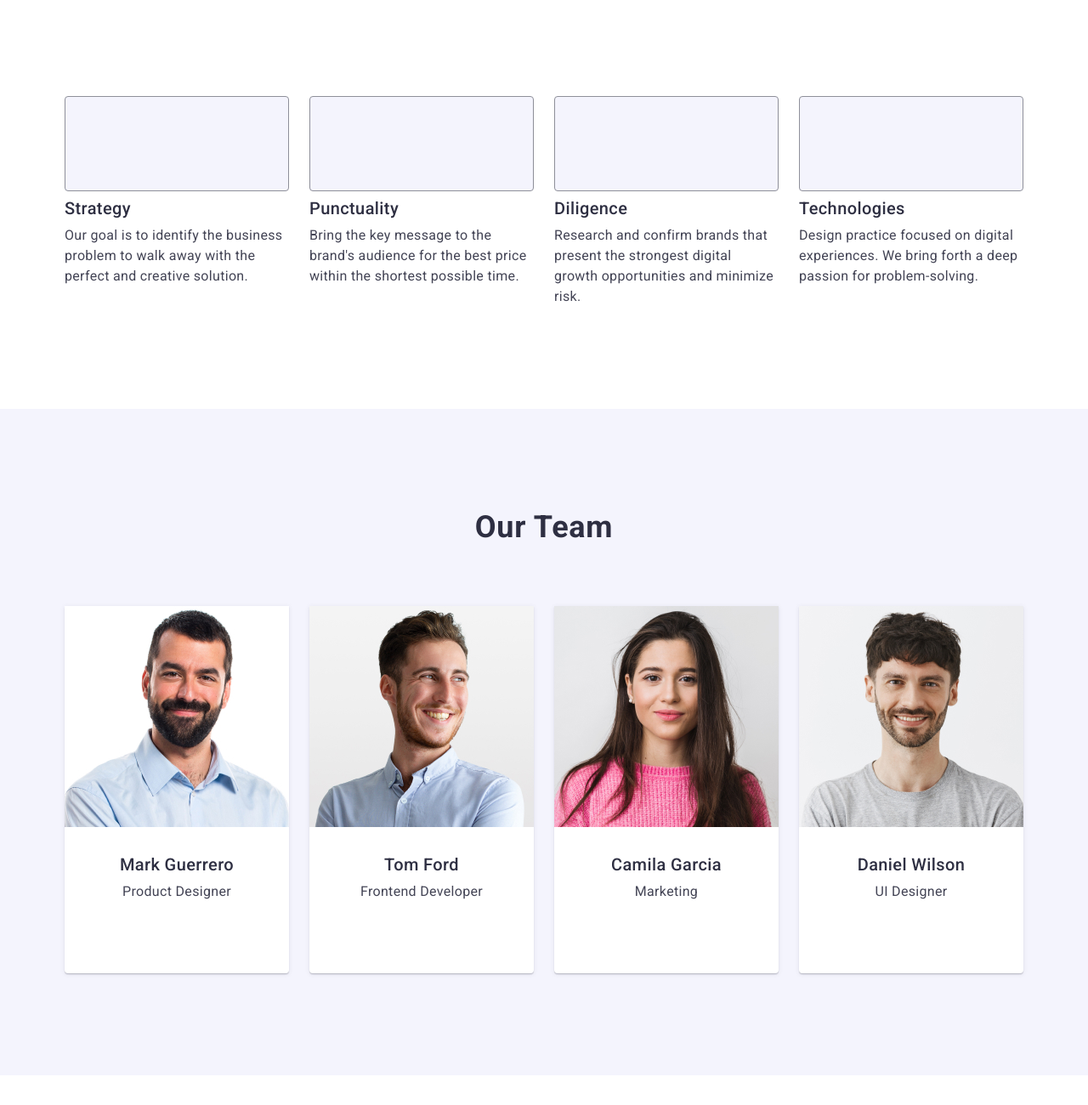
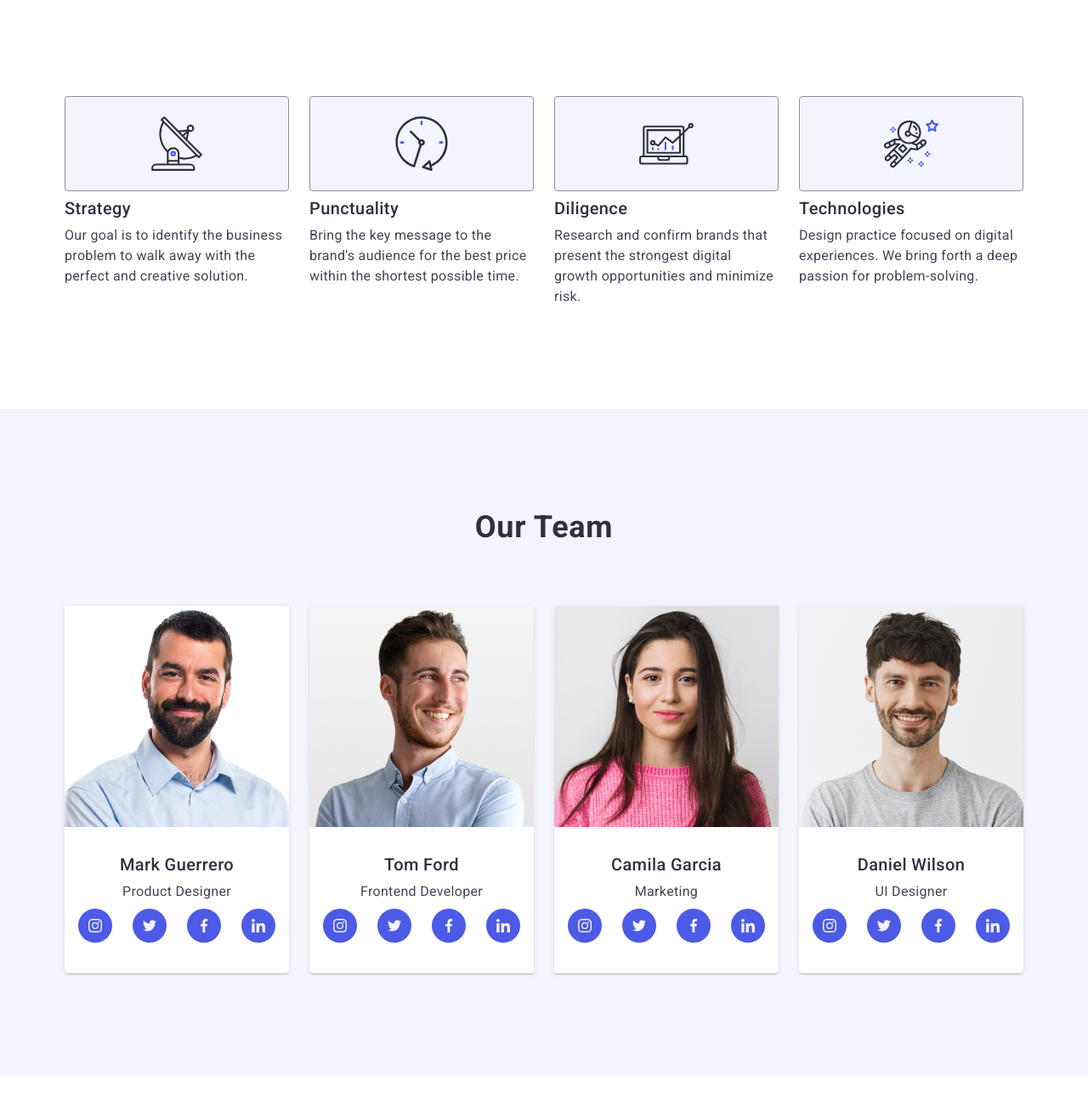
Before and after one commit to Milana-Ro/goit-markup-hw-04, a plain HTML site: page index.html in a window 1280 px wide. Shown: the part 680-1980 px from the top of the page at 85% size. Drawn offline with nearby package versions, Linux system fonts and the light colour scheme; the site is published under a folder, as on GitHub Pages, so addresses that start at the root find nothing.

Commit message:
minor bug fix

```diff
--- a/index.html
+++ b/index.html
@@ -75,7 +75,7 @@
             <li class="list-item">
               <div class="icon-box">
                 <svg class="icon" height="64" width="64">
-                  <use href="/images/icons.svg#icon-antenna-icon"></use>
+                  <use href="./images/icons.svg#icon-antenna-icon"></use>
                 </svg>
               </div>
               <h3 class="list-title">Strategy</h3>
@@ -88,7 +88,7 @@
             <li class="list-item">
               <div class="icon-box">
                 <svg class="icon" height="64" width="64">
-                  <use href="/images/icons.svg#icon-clock-icon"></use>
+                  <use href="./images/icons.svg#icon-clock-icon"></use>
                 </svg>
               </div>
               <h3 class="list-title">Punctuality</h3>
@@ -101,7 +101,7 @@
             <li class="list-item">
               <div class="icon-box">
                 <svg class="icon" height="64" width="64">
-                  <use href="/images/icons.svg#icon-diagram-icon"></use>
+                  <use href="./images/icons.svg#icon-diagram-icon"></use>
                 </svg>
               </div>
               <h3 class="list-title">Diligence</h3>
@@ -114,7 +114,7 @@
             <li class="list-item">
               <div class="icon-box">
                 <svg class="icon" height="64" width="64">
-                  <use href="/images/icons.svg#icon-astronaut-icon"></use>
+                  <use href="./images/icons.svg#icon-astronaut-icon"></use>
                 </svg>
               </div>
               <h3 class="list-title">Technologies</h3>
@@ -150,7 +150,7 @@
                   aria-label="Instagram site"
                 >
                   <svg class="icon" height="40" width="40">
-                    <use href="/images/icons.svg#icon-instagram-icon"></use>
+                    <use href="./images/icons.svg#icon-instagram-icon"></use>
                   </svg>
                 </a>
                 <a
@@ -160,7 +160,7 @@
                   aria-label="Twitter site"
                 >
                   <svg class="icon" height="40" width="40">
-                    <use href="/images/icons.svg#icon-twitter-icon"></use>
+                    <use href="./images/icons.svg#icon-twitter-icon"></use>
                   </svg>
                 </a>
                 <a
@@ -170,7 +170,7 @@
                   aria-label="Facebook site"
                 >
                   <svg class="icon" height="40" width="40">
-                    <use href="/images/icons.svg#icon-facebook-icon"></use>
+                    <use href="./images/icons.svg#icon-facebook-icon"></use>
                   </svg>
                 </a>
                 <a
@@ -180,7 +180,7 @@
                   aria-label="Linkedin site"
                 >
                   <svg class="icon" height="40" width="40">
-                    <use href="/images/icons.svg#icon-linkedin-icon"></use>
+                    <use href="./images/icons.svg#icon-linkedin-icon"></use>
                   </svg>
                 </a>
               </div>
@@ -205,7 +205,7 @@
                   aria-label="Instagram site"
                 >
                   <svg class="icon" height="40" width="40">
-                    <use href="/images/icons.svg#icon-instagram-icon"></use>
+                    <use href="./images/icons.svg#icon-instagram-icon"></use>
                   </svg>
                 </a>
                 <a
@@ -215,7 +215,7 @@
                   aria-label="Twitter site"
                 >
                   <svg class="icon" height="40" width="40">
-                    <use href="/images/icons.svg#icon-twitter-icon"></use>
+                    <use href="./images/icons.svg#icon-twitter-icon"></use>
                   </svg>
                 </a>
                 <a
@@ -225,7 +225,7 @@
                   aria-label="Facebook site"
                 >
                   <svg class="icon" height="40" width="40">
-                    <use href="/images/icons.svg#icon-facebook-icon"></use>
+                    <use href="./images/icons.svg#icon-facebook-icon"></use>
                   </svg>
                 </a>
                 <a
@@ -235,7 +235,7 @@
                   aria-label="Linkedin site"
                 >
                   <svg class="icon" height="40" width="40">
-                    <use href="/images/icons.svg#icon-linkedin-icon"></use>
+                    <use href="./images/icons.svg#icon-linkedin-icon"></use>
                   </svg>
                 </a>
               </div>
@@ -260,7 +260,7 @@
                   aria-label="Instagram site"
                 >
                   <svg class="icon" height="40" width="40">
-                    <use href="/images/icons.svg#icon-instagram-icon"></use>
+                    <use href="./images/icons.svg#icon-instagram-icon"></use>
                   </svg>
                 </a>
                 <a
@@ -270,7 +270,7 @@
                   aria-label="Twitter site"
                 >
                   <svg class="icon" height="40" width="40">
-                    <use href="/images/icons.svg#icon-twitter-icon"></use>
+                    <use href="./images/icons.svg#icon-twitter-icon"></use>
                   </svg>
                 </a>
                 <a
@@ -280,7 +280,7 @@
                   aria-label="Facebook site"
                 >
                   <svg class="icon" height="40" width="40">
-                    <use href="/images/icons.svg#icon-facebook-icon"></use>
+                    <use href="./images/icons.svg#icon-facebook-icon"></use>
                   </svg>
                 </a>
                 <a
@@ -290,7 +290,7 @@
                   aria-label="Linkedin site"
                 >
                   <svg class="icon" height="40" width="40">
-                    <use href="/images/icons.svg#icon-linkedin-icon"></use>
+                    <use href="./images/icons.svg#icon-linkedin-icon"></use>
                   </svg>
                 </a>
               </div>
@@ -315,7 +315,7 @@
                   aria-label="Instagram site"
                 >
                   <svg class="icon" height="40" width="40">
-                    <use href="/images/icons.svg#icon-instagram-icon"></use>
+                    <use href="./images/icons.svg#icon-instagram-icon"></use>
                   </svg>
                 </a>
                 <a
@@ -325,7 +325,7 @@
                   aria-label="Twitter site"
                 >
                   <svg class="icon" height="40" width="40">
-                    <use href="/images/icons.svg#icon-twitter-icon"></use>
+                    <use href="./images/icons.svg#icon-twitter-icon"></use>
                   </svg>
                 </a>
                 <a
@@ -335,7 +335,7 @@
                   aria-label="Facebook site"
                 >
                   <svg class="icon" height="40" width="40">
-                    <use href="/images/icons.svg#icon-facebook-icon"></use>
+                    <use href="./images/icons.svg#icon-facebook-icon"></use>
                   </svg>
                 </a>
                 <a
@@ -345,7 +345,7 @@
                   aria-label="Linkedin site"
                 >
                   <svg class="icon" height="40" width="40">
-                    <use href="/images/icons.svg#icon-linkedin-icon"></use>
+                    <use href="./images/icons.svg#icon-linkedin-icon"></use>
                   </svg>
                 </a>
               </div>
@@ -498,7 +498,7 @@
               aria-label="Instagram site"
             >
               <svg class="icon" height="40" width="40">
-                <use href="/images/icons.svg#icon-footer-instagram-icon"></use>
+                <use href="./images/icons.svg#icon-footer-instagram-icon"></use>
               </svg>
             </a>
             <a
@@ -508,7 +508,7 @@
               aria-label="Twitter site"
             >
               <svg class="icon" height="40" width="40">
-                <use href="/images/icons.svg#icon-footer-twitter-icon"></use>
+                <use href="./images/icons.svg#icon-footer-twitter-icon"></use>
               </svg>
             </a>
             <a
@@ -518,7 +518,7 @@
               aria-label="Facebook site"
             >
               <svg class="icon" height="40" width="40">
-                <use href="/images/icons.svg#icon-footer-facebook-icon"></use>
+                <use href="./images/icons.svg#icon-footer-facebook-icon"></use>
               </svg>
             </a>
             <a
@@ -528,7 +528,7 @@
               aria-label="Linkedin site"
             >
               <svg class="icon" height="40" width="40">
-                <use href="/images/icons.svg#icon-footer-linkedin-icon"></use>
+                <use href="./images/icons.svg#icon-footer-linkedin-icon"></use>
               </svg>
             </a>
           </div>
```
